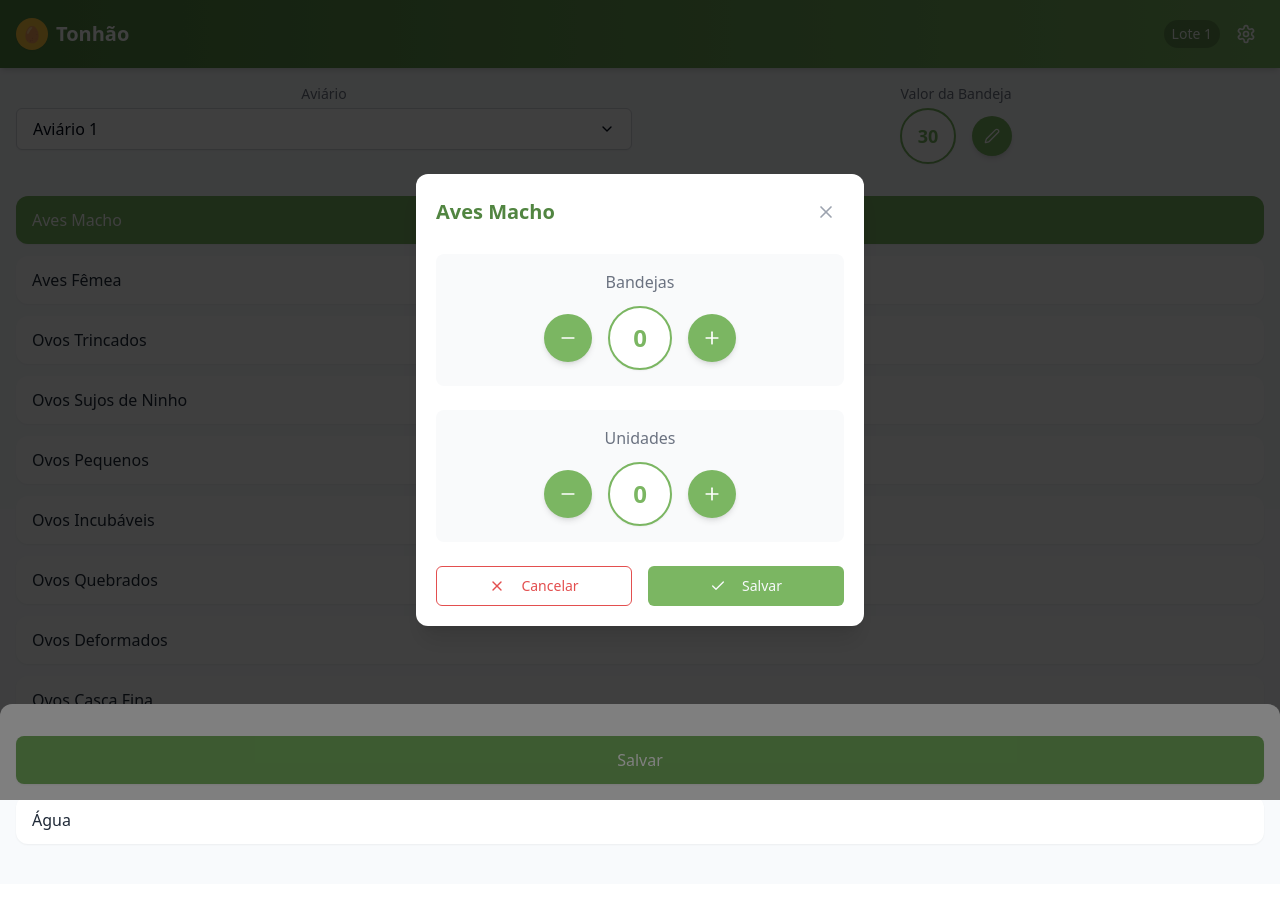
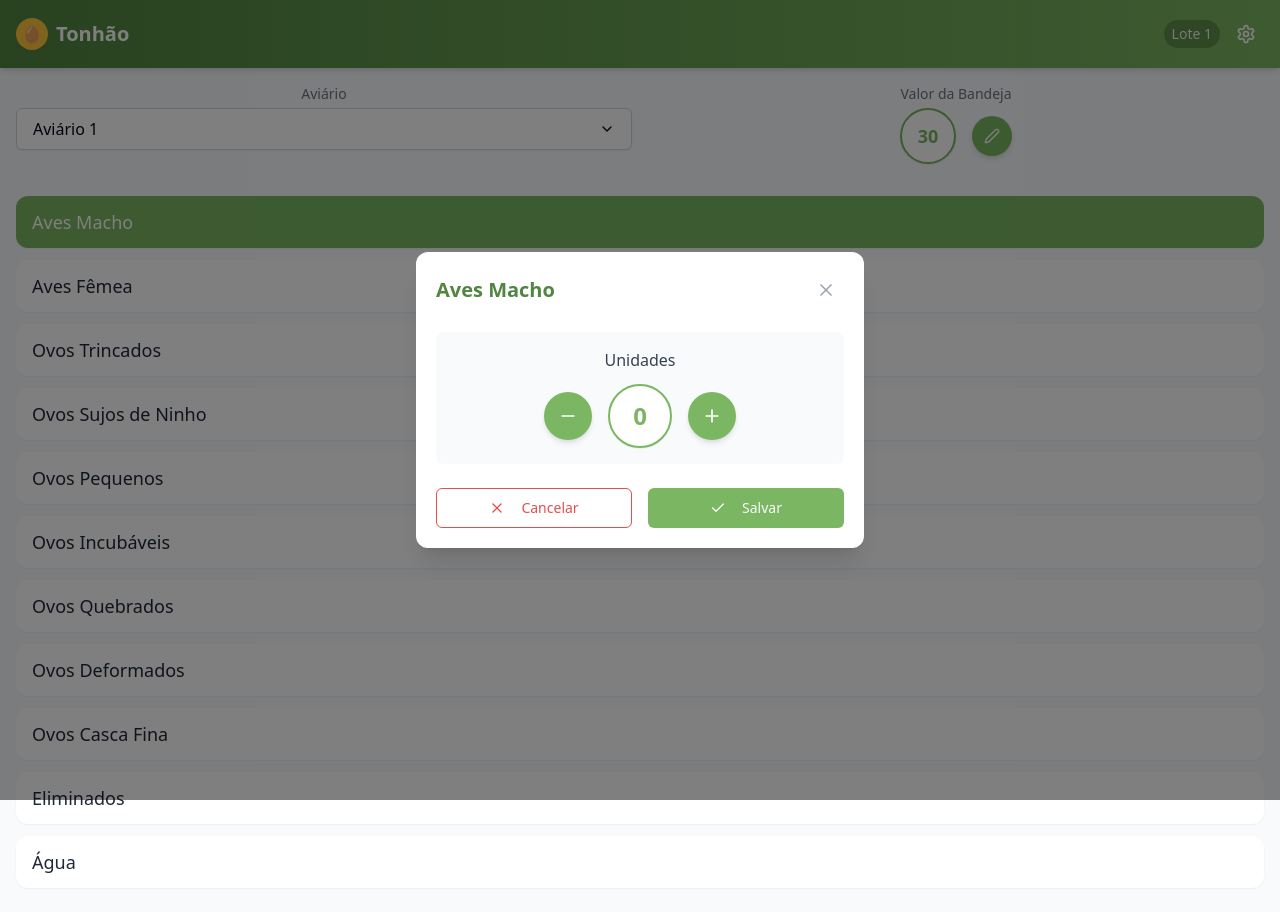
Before and after one commit to JoaoVitor75/egg-venture-manager, a React (Vite) app: page / in a window 1280 px wide. Both pictures are taken after a click on the button "Aves Macho". Shown: the top 912 px of the page. Before the commit the page ends 884 px from the top, so only its background shows below. Built offline with nearby package versions, Linux system fonts and the light colour scheme.

Commit message:
Fix save button display
The save button in the egg counter was not displaying correctly. This commit fixes the layout and updates the button text. Also, allows adding trays for male, female and water egg types.

```diff
--- a/src/components/EggCounter.tsx
+++ b/src/components/EggCounter.tsx
@@ -63,8 +63,9 @@ const EggCounter = () => {
 
         <div className="mb-6">
           <div className="flex flex-col gap-6">
+            {selectedEgg.useTrays && (
               <div className="bg-gray-50 p-4 rounded-lg">
-              <h3 className="text-center mb-3 text-gray-500 font-medium">Bandejas</h3>
+                <h3 className="text-center mb-3 text-gray-700 font-medium">Bandejas</h3>
                 <div className="flex justify-center items-center gap-4">
                   <button
                     onClick={() => handleDecrease('trays')}
@@ -81,9 +82,10 @@ const EggCounter = () => {
                   </button>
                 </div>
               </div>
+            )}
 
             <div className="bg-gray-50 p-4 rounded-lg">
-              <h3 className="text-center mb-3 text-gray-500 font-medium">Unidades</h3>
+              <h3 className="text-center mb-3 text-gray-700 font-medium">Unidades</h3>
               <div className="flex justify-center items-center gap-4">
                 <button
                   onClick={() => handleDecrease('units')}
--- a/src/components/EggTypeButton.tsx
+++ b/src/components/EggTypeButton.tsx
@@ -24,7 +24,7 @@ const EggTypeButton: React.FC<EggTypeButtonProps> = ({ egg }) => {
           : 'bg-white text-gray-800 hover:bg-gray-50'
       }`}
     >
-      {egg.name}
+      <span className="text-lg">{egg.name}</span>
       {egg.count > 0 && (
         <span className="absolute right-3 bg-white text-egg-green-dark text-xs font-bold px-2 py-0.5 rounded-full">
           {egg.count}
--- a/src/pages/Home.tsx
+++ b/src/pages/Home.tsx
@@ -34,39 +34,7 @@ const Home = () => {
         </div>
       </div>
 
-      {selectedEgg && <EggCounterWithSubmit />}
-    </div>
-  );
-};
-
-const EggCounterWithSubmit = () => {
-  const { selectedEgg, updateEggCount, clearSelectedEggData, setSelectedEgg } = useEggContext();
-
-  if (!selectedEgg) return null;
-
-  const handleSubmit = () => {
-    // Atualiza os dados
-    updateEggCount(selectedEgg.id, selectedEgg.trays, selectedEgg.units);
-
-    // Limpa os campos
-    clearSelectedEggData();
-
-    // Fecha o contador
-    setSelectedEgg(null);
-  };
-
-  return (
-    <div className="fixed inset-0 bg-black/50 flex items-end z-50">
-      <div className="w-full bg-white rounded-t-xl p-4 space-y-4">
-        <EggCounter />
-
-        <button
-          onClick={handleSubmit}
-          className="w-full py-3 bg-egg-green text-white font-medium rounded-lg shadow-sm"
-        >
-          Salvar
-        </button>
-      </div>
+      {selectedEgg && <EggCounter />}
     </div>
   );
 };
```
Lines whose indentation alone changed are shown as unchanged.
